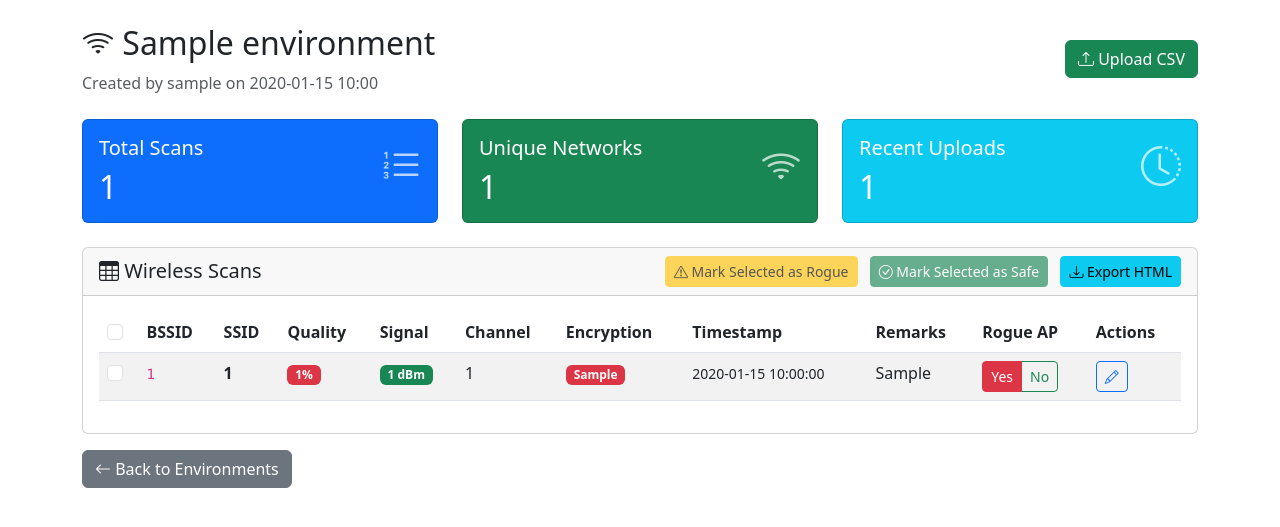
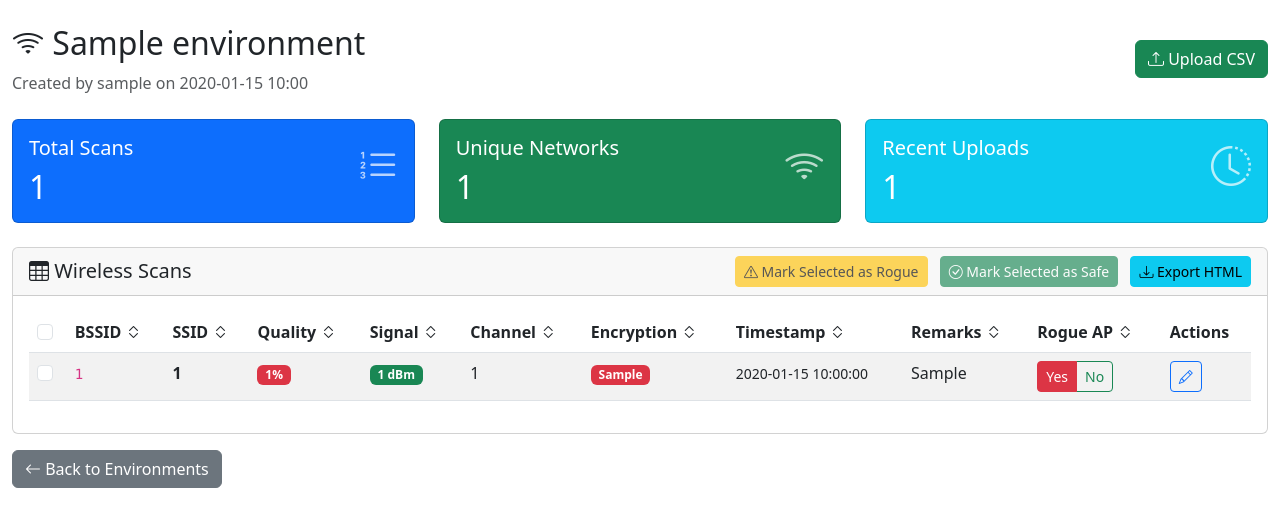
Before and after one commit to exrienz/wifi-tracker, a Flask app: page /environment/1 in a window 1280 px wide. Shown: the part 56-583 px from the top of the page. Run offline with Flask 3, Linux system fonts and the light colour scheme; a user stored in the database is signed in; tables that the repository leaves empty hold one stand-in row (values such as "Sample post"); some libraries are stand-ins or nearby versions.

Commit message:
Final version

```diff
--- a/app/templates/base.html
+++ b/app/templates/base.html
@@ -58,7 +58,7 @@
         </div>
     </nav>
 
-    <main class="container mt-4">
+    <main class="container-fluid mt-4">
         {% with messages = get_flashed_messages(with_categories=true) %}
         {% if messages %}
         <div class="row">
--- a/app/templates/main/environment_detail.html
+++ b/app/templates/main/environment_detail.html
@@ -85,26 +85,52 @@
                         <th>
                             <input type="checkbox" id="selectAll" class="form-check-input">
                         </th>
-                        <th>BSSID</th>
-                        <th>SSID</th>
-                        <th>Quality</th>
-                        <th>Signal</th>
-                        <th>Channel</th>
-                        <th>Encryption</th>
-                        <th>Timestamp</th>
-                        <th>Remarks</th>
-                        <th>Rogue AP</th>
+                        <th class="sortable" data-column="bssid" style="cursor: pointer;">
+                            BSSID <i class="bi bi-chevron-expand sort-icon"></i>
+                        </th>
+                        <th class="sortable" data-column="ssid" style="cursor: pointer;">
+                            SSID <i class="bi bi-chevron-expand sort-icon"></i>
+                        </th>
+                        <th class="sortable" data-column="quality" style="cursor: pointer;">
+                            Quality <i class="bi bi-chevron-expand sort-icon"></i>
+                        </th>
+                        <th class="sortable" data-column="signal" style="cursor: pointer;">
+                            Signal <i class="bi bi-chevron-expand sort-icon"></i>
+                        </th>
+                        <th class="sortable" data-column="channel" style="cursor: pointer;">
+                            Channel <i class="bi bi-chevron-expand sort-icon"></i>
+                        </th>
+                        <th class="sortable" data-column="encryption" style="cursor: pointer;">
+                            Encryption <i class="bi bi-chevron-expand sort-icon"></i>
+                        </th>
+                        <th class="sortable" data-column="timestamp" style="cursor: pointer;">
+                            Timestamp <i class="bi bi-chevron-expand sort-icon"></i>
+                        </th>
+                        <th class="sortable" data-column="remarks" style="cursor: pointer;">
+                            Remarks <i class="bi bi-chevron-expand sort-icon"></i>
+                        </th>
+                        <th class="sortable" data-column="rogue" style="cursor: pointer;">
+                            Rogue AP <i class="bi bi-chevron-expand sort-icon"></i>
+                        </th>
                         <th>Actions</th>
                     </tr>
                 </thead>
                 <tbody>
                     {% for scan in scans %}
-                    <tr>
+                    <tr data-bssid="{{ scan.bssid }}"
+                        data-ssid="{{ scan.ssid or '' }}"
+                        data-quality="{{ scan.quality or 0 }}"
+                        data-signal="{{ scan.signal or -999 }}"
+                        data-channel="{{ scan.channel or 0 }}"
+                        data-encryption="{{ scan.encryption or 'Open' }}"
+                        data-timestamp="{{ scan.timestamp.timestamp() }}"
+                        data-remarks="{{ scan.remarks or '' }}"
+                        data-rogue="{{ 'yes' if scan.rogue_ap_potential else 'no' }}">
                         <td>
                             <input type="checkbox" class="form-check-input scan-checkbox" value="{{ scan.id }}">
                         </td>
-                        <td><code>{{ scan.bssid }}</code></td>
-                        <td>
+                        <td style="word-break: break-all;"><code>{{ scan.bssid }}</code></td>
+                        <td style="white-space: nowrap; overflow: hidden; text-overflow: ellipsis;" title="{{ scan.ssid if scan.ssid else 'Hidden' }}">
                             <strong>{{ scan.ssid if scan.ssid else '<Hidden>' }}</strong>
                         </td>
                         <td>
@@ -134,17 +160,15 @@
                         <td>
                             <small>{{ scan.timestamp.strftime('%Y-%m-%d %H:%M:%S') }}</small>
                         </td>
-                        <td>
+                        <td style="white-space: nowrap; overflow: hidden; text-overflow: ellipsis;" title="{{ scan.remarks or 'None' }}">
                             {% if scan.remarks %}
-                            <span class="text-truncate d-inline-block" style="max-width: 150px;" title="{{ scan.remarks }}">
-                                {{ scan.remarks }}
-                            </span>
+                            {{ scan.remarks }}
                             {% else %}
                             <span class="text-muted">None</span>
                             {% endif %}
                         </td>
                         <td>
-                            <div class="btn-group" role="group" aria-label="Rogue AP Status">
+                            <div class="btn-group btn-group-sm" role="group" aria-label="Rogue AP Status">
                                 <input type="radio" class="btn-check rogue-radio" name="rogue_{{ scan.id }}" id="rogue_yes_{{ scan.id }}" value="yes" data-scan-id="{{ scan.id }}" {{ 'checked' if scan.rogue_ap_potential else '' }}>
                                 <label class="btn btn-outline-danger btn-sm" for="rogue_yes_{{ scan.id }}">Yes</label>
 
@@ -167,6 +191,100 @@
 </div>
 
 <script>
+// Table sorting functionality
+let currentSort = { column: null, direction: 'asc' };
+
+function sortTable(column) {
+    const table = document.getElementById('scansTable');
+    const tbody = table.querySelector('tbody');
+    const rows = Array.from(tbody.querySelectorAll('tr'));
+
+    // Determine sort direction
+    if (currentSort.column === column) {
+        currentSort.direction = currentSort.direction === 'asc' ? 'desc' : 'asc';
+    } else {
+        currentSort.direction = 'asc';
+        currentSort.column = column;
+    }
+
+    // Update sort indicators
+    document.querySelectorAll('.sort-icon').forEach(icon => {
+        icon.className = 'bi bi-chevron-expand sort-icon';
+    });
+
+    const currentHeader = document.querySelector(`[data-column="${column}"] .sort-icon`);
+    if (currentHeader) {
+        currentHeader.className = currentSort.direction === 'asc' ?
+            'bi bi-chevron-up sort-icon' : 'bi bi-chevron-down sort-icon';
+    }
+
+    // Sort rows
+    rows.sort((a, b) => {
+        let aVal, bVal;
+
+        switch (column) {
+            case 'bssid':
+                aVal = a.dataset.bssid;
+                bVal = b.dataset.bssid;
+                break;
+            case 'ssid':
+                aVal = a.dataset.ssid.toLowerCase();
+                bVal = b.dataset.ssid.toLowerCase();
+                break;
+            case 'quality':
+                aVal = parseInt(a.dataset.quality) || 0;
+                bVal = parseInt(b.dataset.quality) || 0;
+                break;
+            case 'signal':
+                aVal = parseInt(a.dataset.signal) || -999;
+                bVal = parseInt(b.dataset.signal) || -999;
+                break;
+            case 'channel':
+                aVal = parseInt(a.dataset.channel) || 0;
+                bVal = parseInt(b.dataset.channel) || 0;
+                break;
+            case 'encryption':
+                aVal = a.dataset.encryption.toLowerCase();
+                bVal = b.dataset.encryption.toLowerCase();
+                break;
+            case 'timestamp':
+                aVal = parseFloat(a.dataset.timestamp);
+                bVal = parseFloat(b.dataset.timestamp);
+                break;
+            case 'remarks':
+                aVal = a.dataset.remarks.toLowerCase();
+                bVal = b.dataset.remarks.toLowerCase();
+                break;
+            case 'rogue':
+                aVal = a.dataset.rogue;
+                bVal = b.dataset.rogue;
+                break;
+            default:
+                return 0;
+        }
+
+        let comparison = 0;
+        if (typeof aVal === 'string') {
+            comparison = aVal.localeCompare(bVal);
+        } else {
+            comparison = aVal - bVal;
+        }
+
+        return currentSort.direction === 'asc' ? comparison : -comparison;
+    });
+
+    // Re-append sorted rows
+    rows.forEach(row => tbody.appendChild(row));
+}
+
+// Add click event listeners to sortable headers
+document.querySelectorAll('.sortable').forEach(header => {
+    header.addEventListener('click', () => {
+        const column = header.dataset.column;
+        sortTable(column);
+    });
+});
+
 // Handle individual rogue AP radio button changes
 document.querySelectorAll('.rogue-radio').forEach(radio => {
     radio.addEventListener('change', function() {
```
